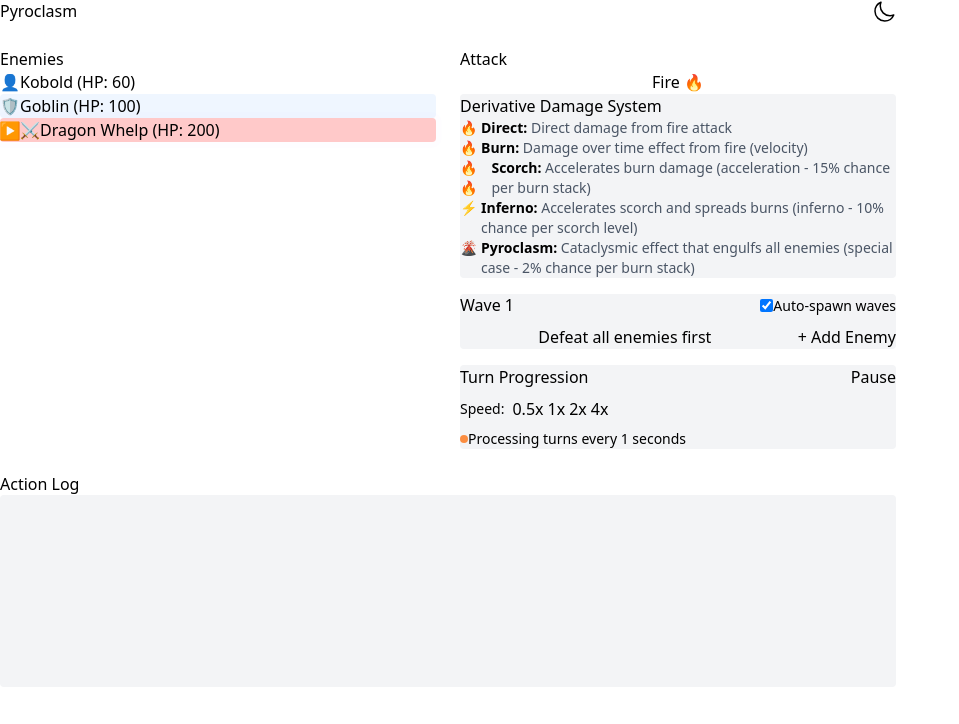
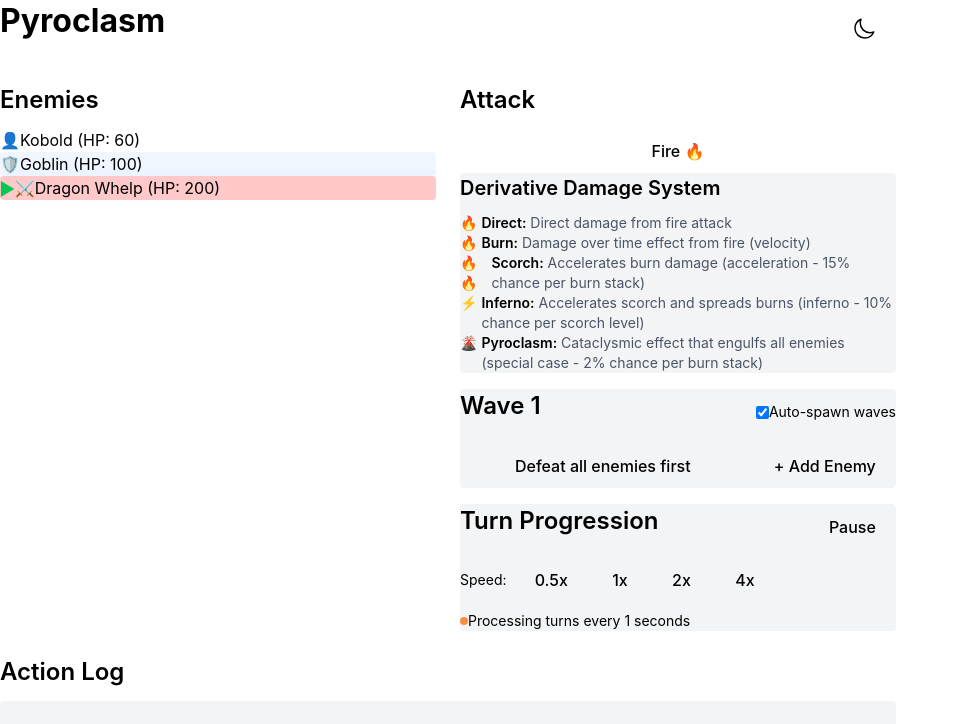
Before and after one commit to kyletolle/pyroclasm, a React (Vite) app: page / in a window 1280 px wide. Shown: the top 724 px of the page, without its empty margins (0-959 px from the left). Built offline with nearby package versions, Linux system fonts and the light colour scheme.

Commit message:
Add some styles back after the tailwind preflight styles reset

```diff
--- a/src/index.css
+++ b/src/index.css
@@ -1,21 +1,70 @@
+/* Import Tailwind v4 properly */
 @import 'tailwindcss';
+@import 'tailwindcss/preflight';
 
-@layer base {
+/* Restore base styles that were previously applied by Tailwind */
+:root {
+  font-family: Inter, system-ui, Avenir, Helvetica, Arial, sans-serif;
+  line-height: 1.5;
+  font-weight: 400;
+  font-synthesis: none;
+  text-rendering: optimizeLegibility;
+  -webkit-font-smoothing: antialiased;
+  -moz-osx-font-smoothing: grayscale;
+}
+
+/* Base styles using proper Tailwind v4 syntax */
 html {
-    @apply bg-white text-black transition-colors duration-200;
+  background-color: white;
+  color: black;
+  transition-property: color, background-color;
+  transition-duration: 200ms;
 }
 
 html.dark {
-    @apply bg-gray-900 text-white;
+  background-color: rgb(17, 24, 39); /* bg-gray-900 */
+  color: white;
 }
 
 body {
-    @apply min-h-screen;
-  }
+  min-height: 100vh;
+  margin: 0;
+  font-size: 16px;
 }
 
-/* Use proper Tailwind v4 imports */
-@import "tailwindcss/preflight";
+h1 {
+  font-size: 2em;
+  font-weight: 700;
+  margin-bottom: 0.5em;
+}
+
+h2 {
+  font-size: 1.5em;
+  font-weight: 600;
+  margin-bottom: 0.5em;
+}
+
+h3 {
+  font-size: 1.25em;
+  font-weight: 600;
+  margin-bottom: 0.5em;
+}
+
+button {
+  border-radius: 8px;
+  border: 1px solid transparent;
+  padding: 0.6em 1.2em;
+  font-size: 1em;
+  font-weight: 500;
+  font-family: inherit;
+  cursor: pointer;
+  transition: border-color 0.25s;
+}
+
+button:focus,
+button:focus-visible {
+  outline: 4px auto -webkit-focus-ring-color;
+}
 
 /* Pulse animations */
 @keyframes pulse-ring {
```
Lines whose indentation alone changed are shown as unchanged.
